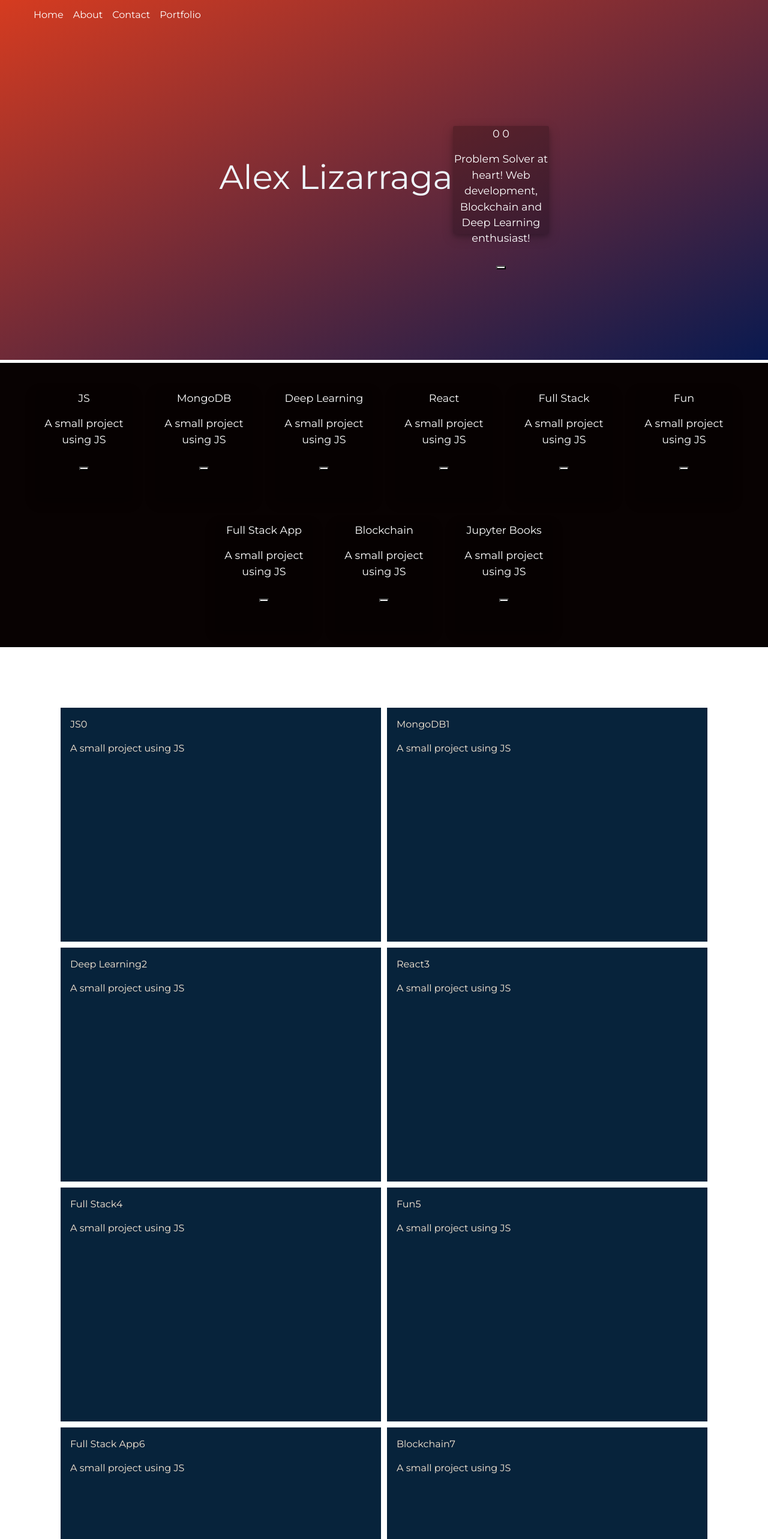
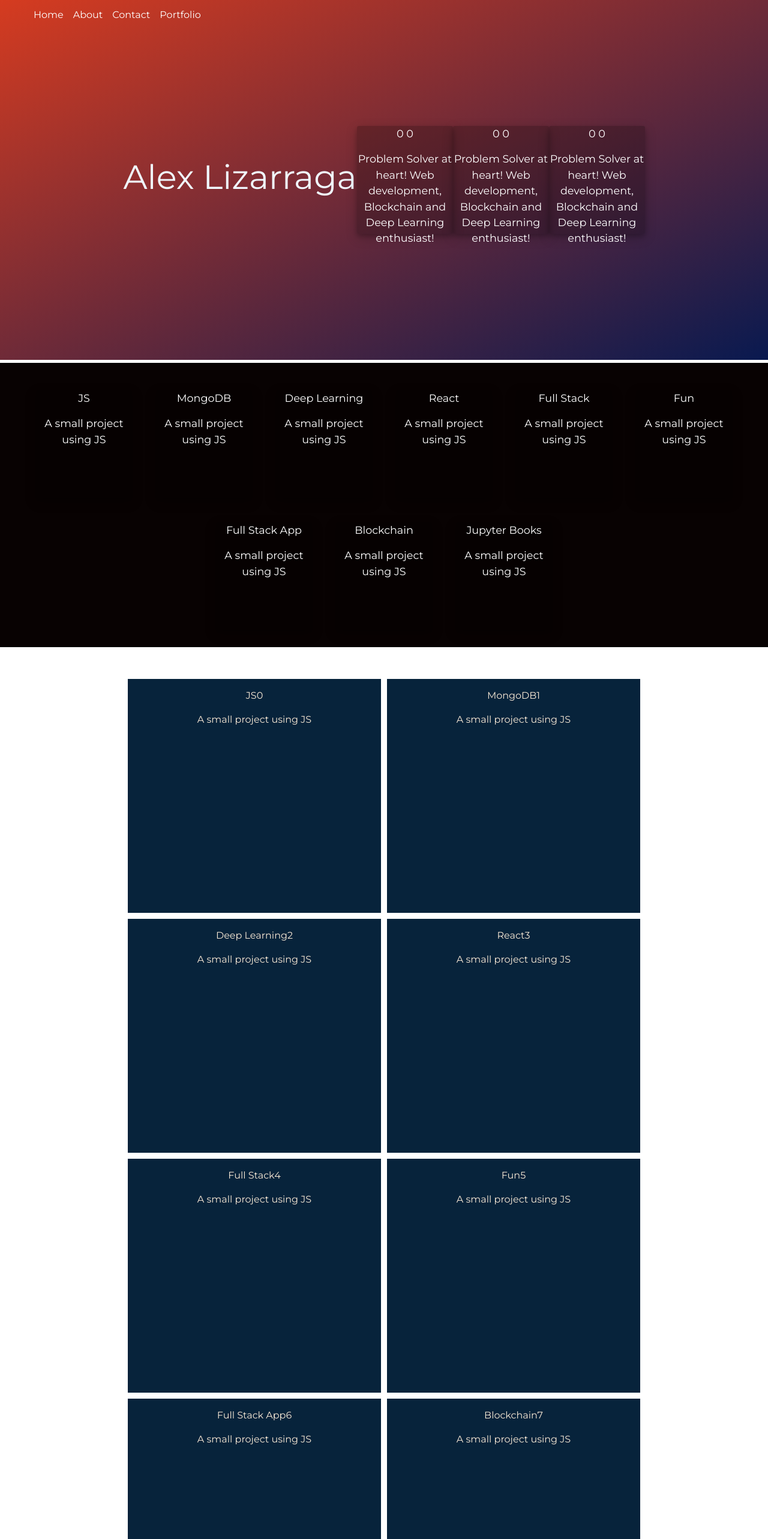
Before and after one commit to buddyeorl/3dportfolio, a React (Create React App) app: page / in a window 1280 px wide. Shown: the top 2566 px of the page at 60% size. Built offline with nearby package versions, Linux system fonts and the light colour scheme.

Commit message:
changed displayInfo container size

```diff
--- a/src/components/About/About.js
+++ b/src/components/About/About.js
@@ -39,6 +39,8 @@ class Home extends Component {
 					<h1 className="myName">{myName}</h1>
 				</header>
 				< Item description={myBackground} x={this.state.xAbout} y={this.state.yAbout} />
+				< Item description={myBackground} x={this.state.xAbout} y={this.state.yAbout} />
+				< Item description={myBackground} x={this.state.xAbout} y={this.state.yAbout} />
 			</section>
 		);
 	}
--- a/src/components/DisplayInfo/DisplayInfo.css
+++ b/src/components/DisplayInfo/DisplayInfo.css
@@ -7,6 +7,9 @@
 
 .displayInfoContainer {
   border-radius:2px;
+  margin: 0 auto;
+  text-align:center;
+  display: block;
 }
 .displayInfoCard{
   background-color: rgb(7, 35, 59);
--- a/src/components/DisplayInfo/DisplayInfo.js
+++ b/src/components/DisplayInfo/DisplayInfo.js
@@ -52,7 +52,7 @@ class DisplayInfo extends Component {
 	}
 	render(props) {
 		return (
-			<section className="displayInfoContainer b-5 m-5 p-5" >
+			<section className="displayInfoContainer b-5 p-5 w-75 align-items-center" >
 				{
 					titles.map((title, index) =>
 						<div key={index + "displayInfo"} id={index + "displayInfo"} className={"displayInfoCard w-" + this.state.displayInfoResize[index] + " p-3"} onMouseOver={this.handleClick.bind(this, index)} onMouseOut={this.handleMouseLeave.bind(this, index)} >
--- a/src/components/Item/Item.js
+++ b/src/components/Item/Item.js
@@ -27,9 +27,9 @@ class Item extends Component {
 		let screenPerspectiveY = ((this.state.height - this.props.y) / this.state.height) * totalAngle * 2; // totalAngle * 2  because im assuming the perspective will change between -totalAngle to totalAngle
 		//let widthToDegree = screenWidth -
 		// finish changing perspective
-		changeX = (changeX - halfElementWidth) / 4000;
+		changeX = (changeX - halfElementWidth) / 1000;
 		let halfElementHeight = eleHeight / 2;
-		changeY = (changeY - halfElementHeight) / 4000;
+		changeY = (changeY - halfElementHeight) / 1000;
 		this.setState(prevState => ({
 			moveMeRight: this.state.moveMeRight + changeX,
 			moveMeUp: this.state.moveMeUp + changeY,
@@ -77,9 +77,6 @@ class Item extends Component {
 			<div ref={(el) => this.instance = el} Style={"transform: translate(" + this.state.moveMeRight + "px," + this.state.moveMeUp + "px) perspective(400px) rotateY(" + this.state.awwPerspectiveX + "deg) rotateX(" + this.state.awwPerspectiveY + "deg);"} className="portfolioItem" onMouseMove={this.handleClick}>
 				<p >{this.props.name} {this.props.x} {this.props.y}</p>
 				<p >{this.props.description}</p>
-				<button >
-					{/* {this.state.isToggleOn ? 'ON' : 'OFF'} */}
-				</button>
 				{/* <img src="http://pngimg.com/uploads/face/face_PNG5668.png" /> */}
 			</div>
 		);
```
